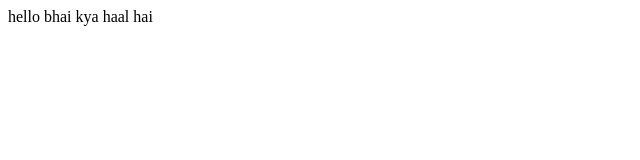
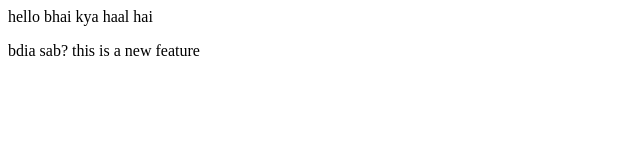
Before and after one commit to iampiyush2004/local-repo, a plain HTML site: page index.html in a window 1280 px wide. Shown: the whole page, without its empty margins (0-640 px from the left). Drawn offline with Linux system fonts and the light colour scheme.

Commit message:
adding new feature

```diff
--- a/index.html
+++ b/index.html
@@ -1 +1,2 @@
 <p>hello bhai kya haal hai</p>
+<p> bdia sab?  this is a new feature</p>
```
